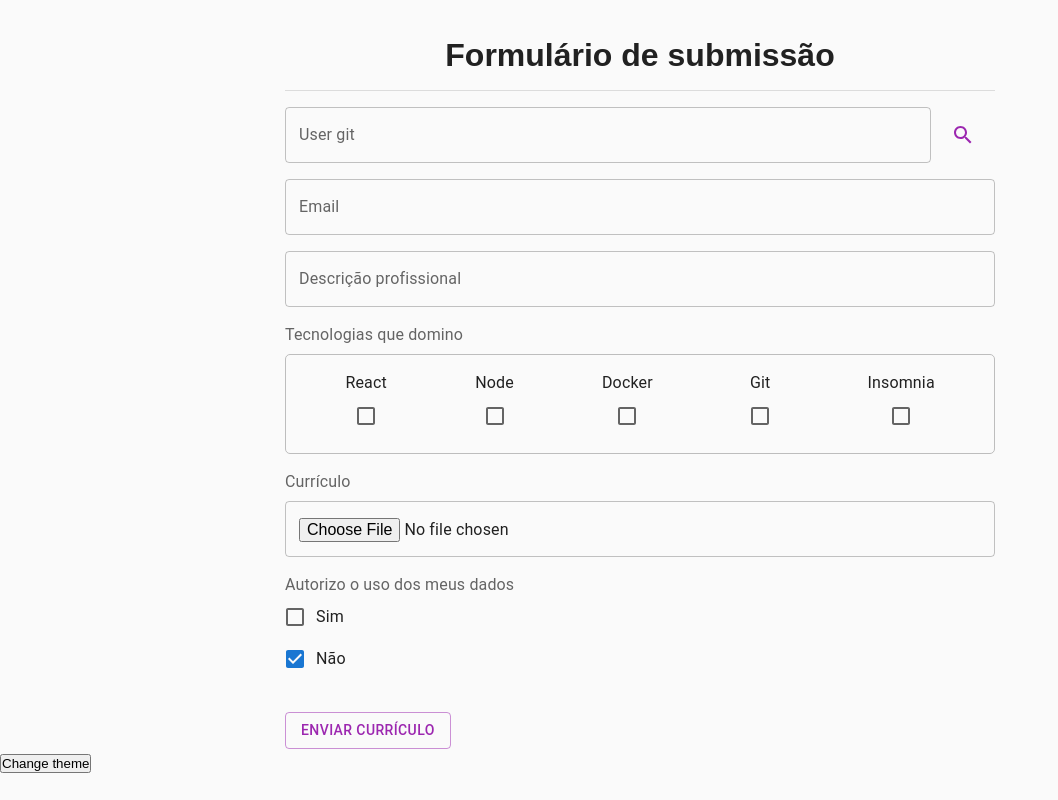
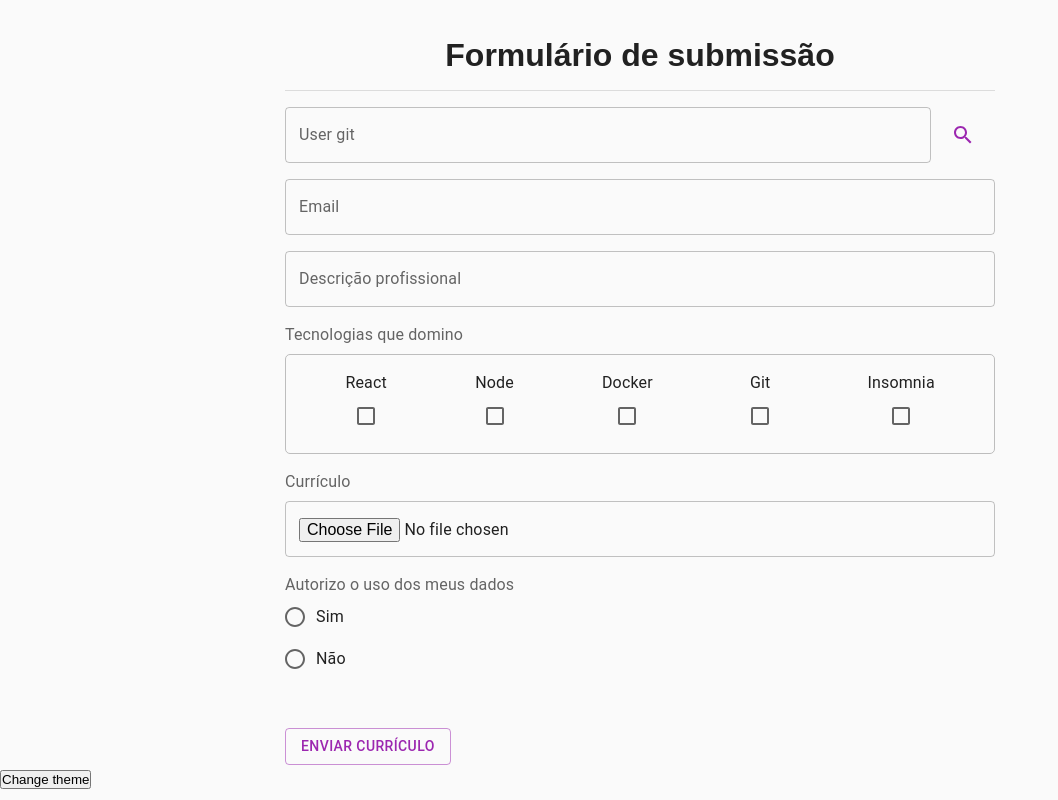
Before and after one commit to ottonSam/selection-process, a React (Create React App) app: page / in a window 1280 px wide. Shown: the whole page, without its empty margins (0-1058 px from the left). Built offline with nearby package versions, Linux system fonts and the light colour scheme.

Commit message:
UI review

```diff
--- a/src/components/AuthRadio/index.tsx
+++ b/src/components/AuthRadio/index.tsx
@@ -1,42 +1,39 @@
-import {
-  Checkbox,
-  FormControlLabel,
-  FormLabel,
-  RadioGroup,
-} from "@mui/material";
-import React from "react";
+import { FormControlLabel, FormLabel, Radio, RadioGroup } from "@mui/material";
 import { useFormContext } from "react-hook-form";
 
-import { Container } from "./styles";
+import { Container, ErroField } from "./styles";
 
 const AuthRadio = () => {
-  const { watch, setValue } = useFormContext();
+  const {
+    setValue,
+    formState: { errors },
+  } = useFormContext();
+
+  const handleAuth = (value: boolean) => {
+    setValue("auth", value);
+  };
+  console.log();
 
   return (
     <Container>
       <FormLabel>Autorizo o uso dos meus dados</FormLabel>
       <RadioGroup>
         <FormControlLabel
-          control={
-            <Checkbox
-              checked={watch("auth") || false}
-              onClick={(e) => setValue("auth", !watch("auth"))}
-            />
-          }
+          control={<Radio />}
           labelPlacement="end"
           label={"Sim"}
+          value={true}
+          onClick={() => handleAuth(true)}
         />
         <FormControlLabel
-          control={
-            <Checkbox
-              checked={!watch("auth") || false}
-              onClick={(e) => setValue("auth", !watch("auth"))}
-            />
-          }
+          control={<Radio />}
           labelPlacement="end"
           label={"Não"}
+          value={false}
+          onClick={() => handleAuth(false)}
         />
       </RadioGroup>
+      <ErroField>{errors.auth?.message?.toString()}</ErroField>
     </Container>
   );
 };
--- a/src/components/AuthRadio/styles.tsx
+++ b/src/components/AuthRadio/styles.tsx
@@ -4,3 +4,9 @@ export const Container = styled.div`
   margin-top: 1rem;
   width: 100%;
 `;
+
+export const ErroField = styled.span`
+  color: #d32f2f;
+  font-size: 0.8rem;
+  margin-left: 1rem;
+`;
--- a/src/components/FileField/index.tsx
+++ b/src/components/FileField/index.tsx
@@ -5,8 +5,19 @@ import { Container, FileFieldComponent } from "./styles";
 const FileField = () => {
   const {
     control,
+    setValue,
     formState: { errors },
   } = useFormContext();
+
+  const handleFile = (e: any) => {
+    if (e.target.files[0]["type"] === "application/pdf") {
+      setValue("curriculum", e.target.value);
+    } else {
+      e.target.value = null;
+      setValue("curriculum", null);
+    }
+  };
+
   return (
     <Container>
       <FormLabel>Currículo</FormLabel>
@@ -16,11 +27,12 @@ const FileField = () => {
         render={({ field }) => {
           return (
             <FileFieldComponent
-              {...field}
+              id="fileInput"
               type="file"
               variant="outlined"
               error={!!errors.curriculum}
               helperText={errors.curriculum?.message?.toString()}
+              onChange={(e) => handleFile(e)}
             />
           );
         }}
--- a/src/components/GitData/index.tsx
+++ b/src/components/GitData/index.tsx
@@ -1,6 +1,6 @@
 import { Button } from "@mui/material";
 import SearchIcon from "@mui/icons-material/Search";
-import { useState } from "react";
+import { useEffect, useState } from "react";
 import { useFormContext } from "react-hook-form";
 
 import GitUser from "../GitUser";
@@ -14,18 +14,8 @@ const GitData = () => {
 
   const { watch, setValue, resetField } = useFormContext();
 
-  const SearchUser = async () => {
-    resetField("name");
-    resetField("image");
-    resetField("repository");
-    const userRequest = await fetch(
-      `https://api.github.com/users/${watch("git_user")}`
-    ).then(
-      async (successResponse) => {
-        if (successResponse.status !== 200) {
-          return null;
-        } else {
-          const userData = await successResponse.json();
+  useEffect(() => {
+    const searchRepos = async () => {
       const userReposRequest = await fetch(userData.repos_url).then(
         async (reposResponse) => {
           if (reposResponse.status !== 200) {
@@ -44,6 +34,23 @@ const GitData = () => {
         }
       );
       setUserRepos(userReposRequest);
+    };
+
+    userData && searchRepos();
+  }, [userData]);
+
+  const SearchUser = async () => {
+    resetField("name");
+    resetField("image");
+    resetField("repository");
+    const userRequest = await fetch(
+      `https://api.github.com/users/${watch("git_user")}`
+    ).then(
+      async (successResponse) => {
+        if (successResponse.status !== 200) {
+          return null;
+        } else {
+          const userData = await successResponse.json();
           setValue("name", userData.name);
           setValue("image", userData.avatar_url);
           return userData;
--- a/src/pages/FormPage/index.tsx
+++ b/src/pages/FormPage/index.tsx
@@ -19,7 +19,7 @@ interface IProps {
 interface IFormInputs {
   git_user: string;
   name: string;
-  image: string;
+  image?: string;
   repository: {
     label: string;
     value: string;
@@ -41,11 +41,14 @@ const FormPage = ({ goToHome }: IProps) => {
   });
 
   const formSubmitHandler: SubmitHandler<IFormInputs> = (data: IFormInputs) => {
-    fetch("http://api.webhookinbox.com/i/h2OWKJqx/in/", {
+    console.log(data);
+    fetch("http://api.webhookinbox.com/i/MSuFZpe3/in/", {
       method: "POST",
       mode: "cors",
       body: JSON.stringify(data),
     });
+    methods.reset();
+    goToHome();
   };
   return (
     <FormContainer>
```
Lines whose indentation alone changed are shown as unchanged.
